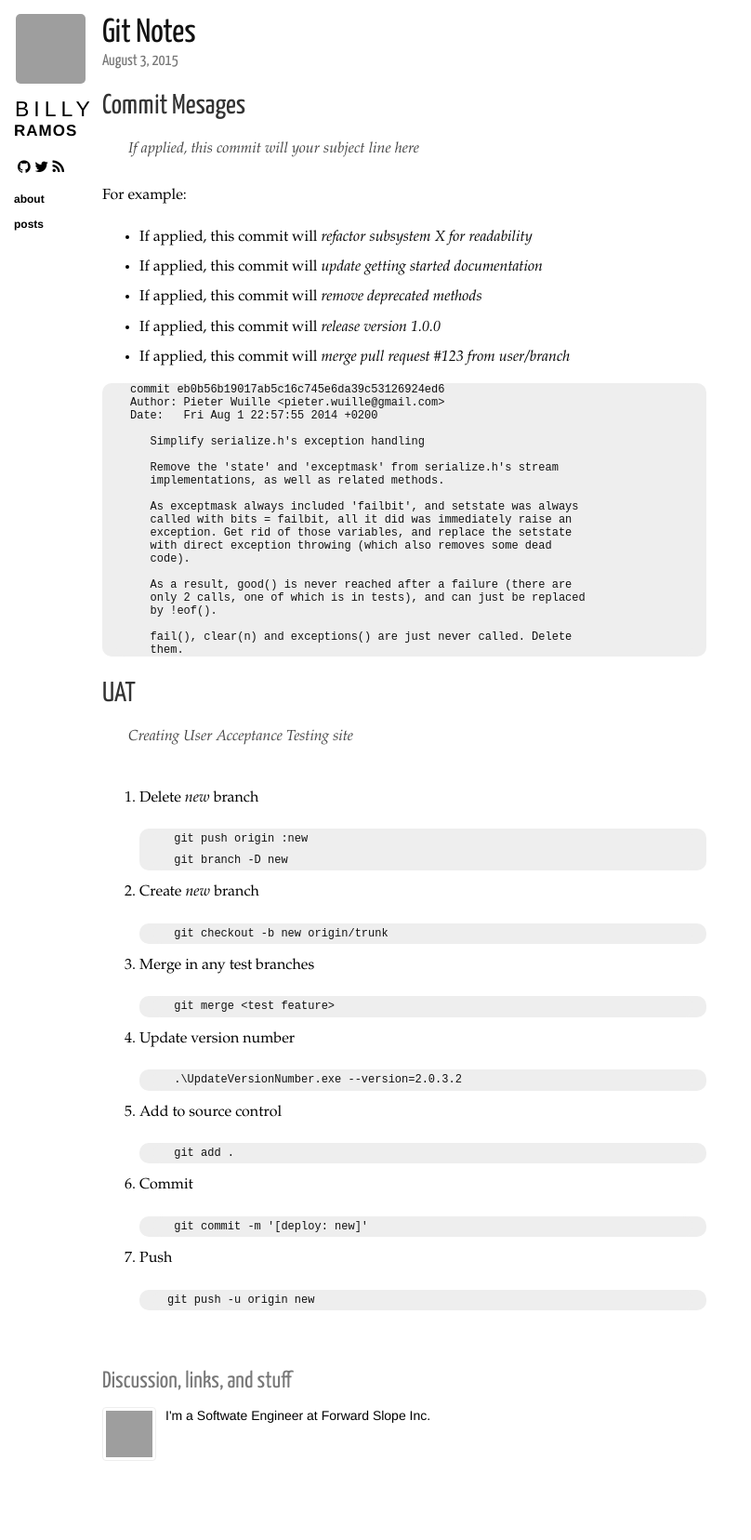
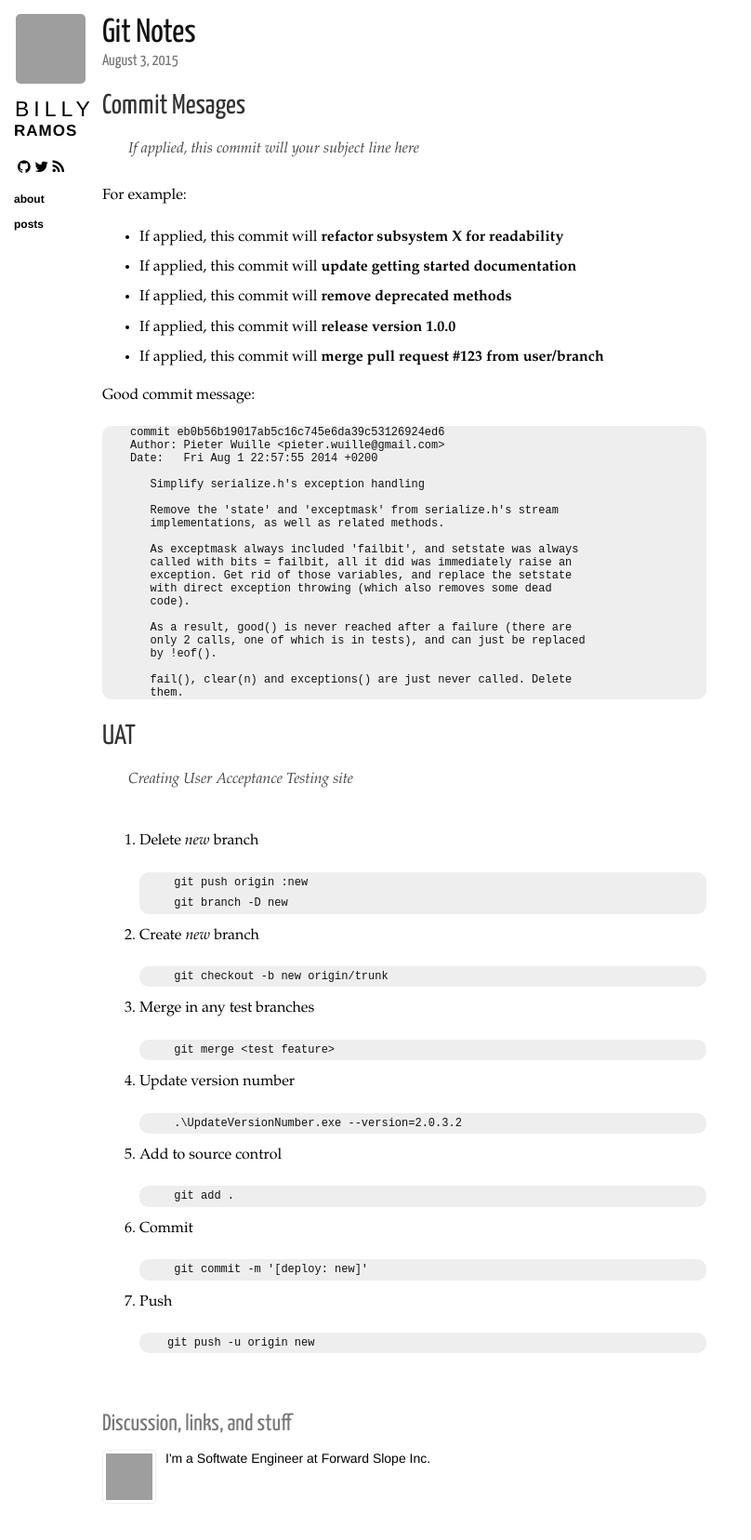
Before and after one commit to bramos-forward-slope/bramos-forward-slope.github.io, a Jekyll site: the page built from _posts/2015-08-03-git.md, in a window 1280 px wide. Shown: the whole page at 93% size, without its empty margins (0-808 px from the left). Built offline with Jekyll 4.4.1, drawn with Linux system fonts in a browser that asks for light colours; nearby versions of some CDN libraries; Markdown is read by kramdown in place of the engine named in the settings; before the commit the page ends 1609 px from its top, so only the background shows below that; grey boxes are pictures that could not be loaded.

Commit message:
Change style for note

````diff
--- a/_posts/2015-08-03-git.md
+++ b/_posts/2015-08-03-git.md
@@ -9,11 +9,13 @@ category: posts
 
 For example:
 
-- If applied, this commit will *refactor subsystem X for readability*
-- If applied, this commit will *update getting started documentation*
-- If applied, this commit will *remove deprecated methods*
-- If applied, this commit will *release version 1.0.0*
-- If applied, this commit will *merge pull request #123 from user/branch*
+- If applied, this commit will **refactor subsystem X for readability**
+- If applied, this commit will **update getting started documentation**
+- If applied, this commit will **remove deprecated methods**
+- If applied, this commit will **release version 1.0.0**
+- If applied, this commit will **merge pull request #123 from user/branch**
+
+Good commit message:
 
 ```
 commit eb0b56b19017ab5c16c745e6da39c53126924ed6
````
